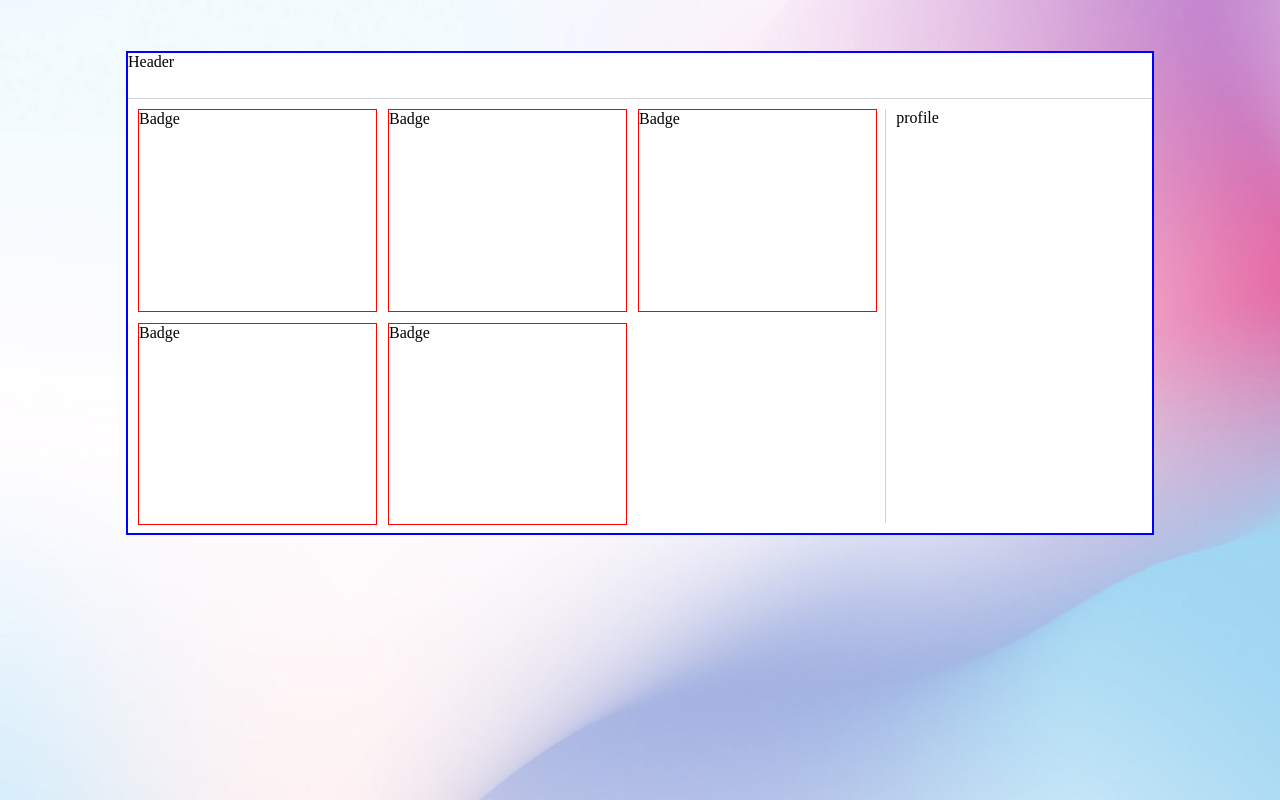
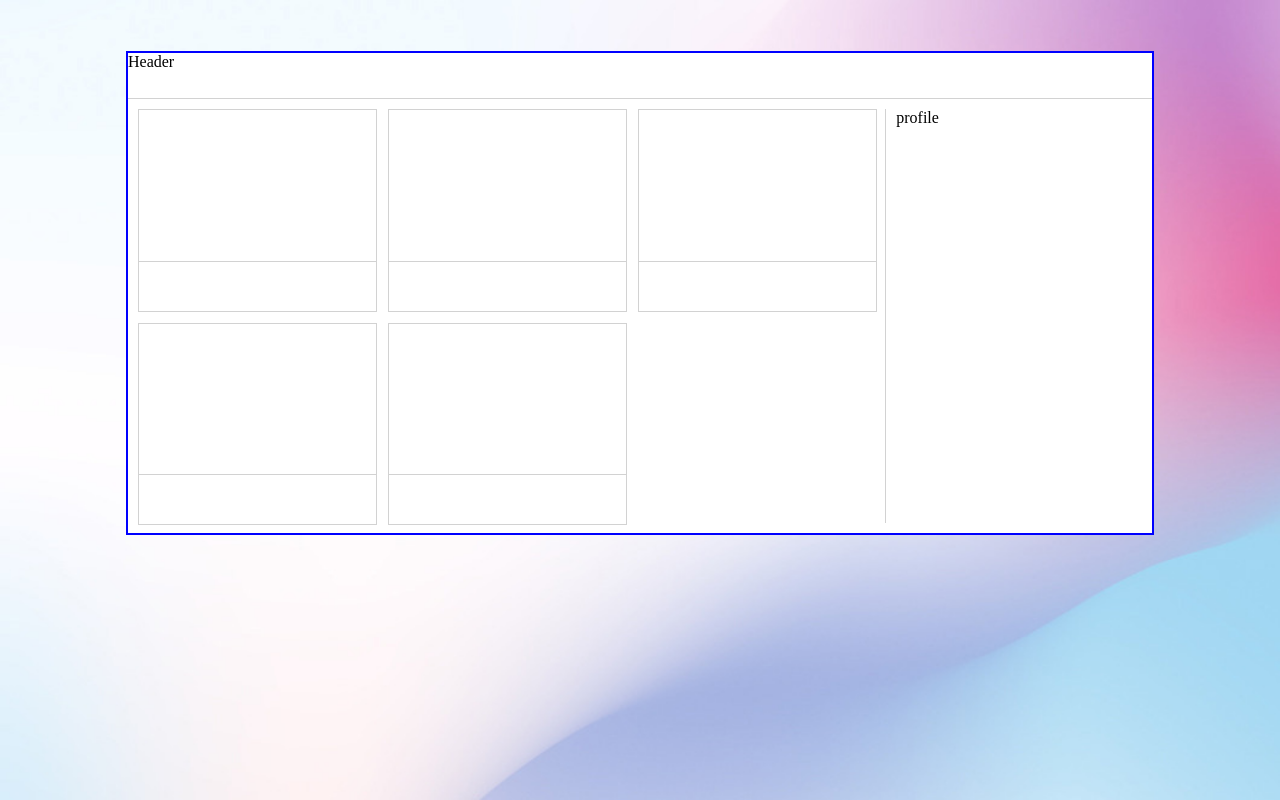
Before and after one commit to leoarthurwall/claromentis-ui, a React (Create React App) app: page / in a window 1280 px wide. Built offline with nearby package versions, Linux system fonts and the light colour scheme.

Commit message:
created an upper and lower section for the badge component and a border top for the lower

```diff
--- a/src/Components/Main/BadgeSection/BadgeComponent/BadgeComponent.js
+++ b/src/Components/Main/BadgeSection/BadgeComponent/BadgeComponent.js
@@ -1,17 +1,30 @@
-import React from 'react'
-import styled from 'styled-components'
+import React from "react";
+import styled from "styled-components";
 
 const BadgeContainer = styled.div`
-width: 100%;
-height: 100%;
-max-height: 250px;
-border: 1px solid red;
+  width: 100%;
+  height: 100%;
+  max-height: 250px;
+  border: 1px solid rgb(210, 210, 210)
+`;
 
-`
+const UpperContainer = styled.div`
+  height: 75%;
+  width: 100%;
+`;
+const LowerContainer = styled.div`
+  height: 75%;
+  width: 100%;
+  border-top: 1px solid rgb(210, 210, 210);
+
+`;
 const BadgeComponent = () => {
   return (
-    <BadgeContainer>Badge</BadgeContainer>
-  )
-}
+    <BadgeContainer>
+      <UpperContainer></UpperContainer>
+      <LowerContainer></LowerContainer>
+    </BadgeContainer>
+  );
+};
 
-export default BadgeComponent
+export default BadgeComponent;
```
